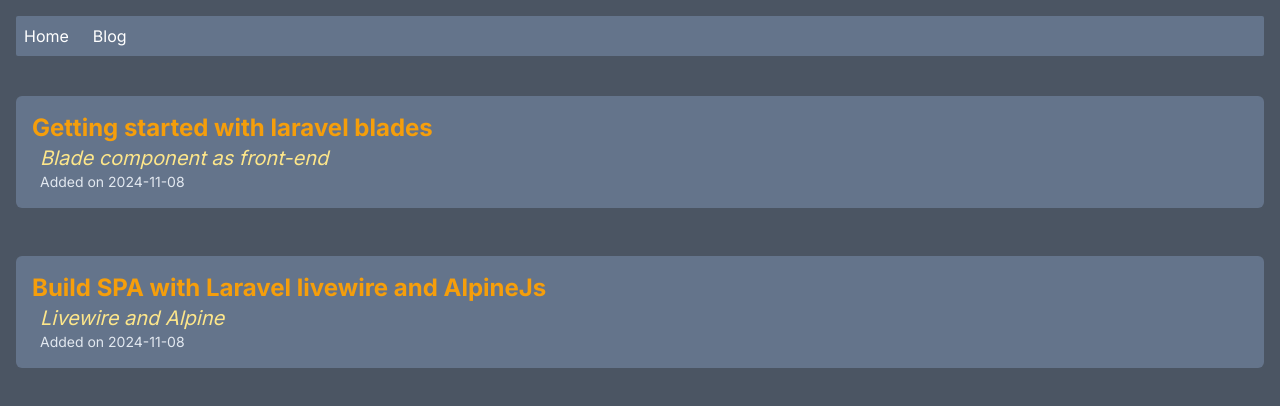
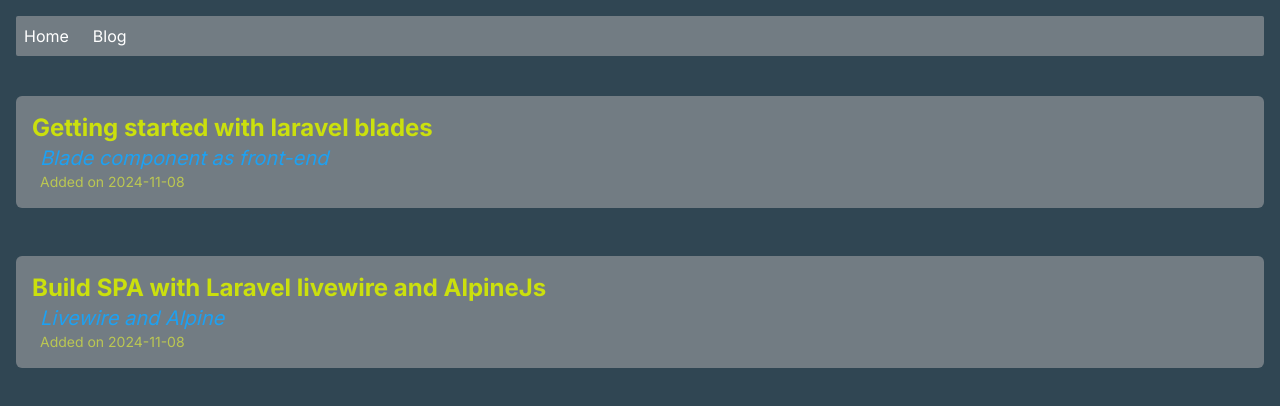
Before and after one commit to dissanayakeG/PortFolio, a Next.js app: page /blog in a window 1280 px wide. Shown: the top 406 px of the page. Built offline with nearby package versions, Linux system fonts and the light colour scheme; a web font is replaced by a local one.

Commit message:
theme changes

```diff
--- a/app/blog/page.tsx
+++ b/app/blog/page.tsx
@@ -7,17 +7,17 @@
 	const postPreview = postMetaData.map((post, index) => (
 		<div
 			key={index}
-			className="w-full flex flex-col justify-start bg-slate-500 p-4 rounded-md my-6"
+			className="w-full flex flex-col justify-start bg-theme-light p-4 rounded-md my-6"
 		>
 			<Link href={`/blog/${post.slug}`}>
-				<h2 className="text-xl md:text-2xl text-amber-500 font-bold">
+				<h2 className="text-xl md:text-2xl text-secondary-dark font-bold">
 					{post.title}
 				</h2>
 			</Link>
-			<h2 className="pl-2 text-ls md:text-xl text-amber-200 italic">
+			<h2 className="pl-2 text-ls md:text-xl text-primary italic">
 				{post.subtitle}
 			</h2>
-			<p className="pl-2 text-sm md:text-md text-slate-200">{`Added on ${post.date}`}</p>
+			<p className="pl-2 text-sm md:text-md text-secondary-light">{`Added on ${post.date}`}</p>
 		</div>
 	));
 	return <div className="flex flex-col">{postPreview}</div>;
--- a/app/layout.tsx
+++ b/app/layout.tsx
@@ -9,7 +9,7 @@
 }) {
 	return (
 		<html lang="en" >
-			<body className={`${inter.className} antialiased bg-gray-600 p-4`}>
+			<body className={`${inter.className} antialiased bg-theme-dark p-4`}>
 				<div className="flex flex-col">
 					<Nav />
 					{children}
--- a/app/ui/nav.tsx
+++ b/app/ui/nav.tsx
@@ -1,13 +1,13 @@
 export default function Nav() {
 	return (
-		<ul className="flex p-2 bg-slate-500 w-full rounded-sm mb-4">
+		<ul className="flex p-2 bg-theme-light w-full rounded-sm mb-4">
 			<li className="mr-6">
-				<a className="text-white hover:text-amber-300" href="/">
+				<a className="text-white hover:text-secondary" href="/">
 					Home
 				</a>
 			</li>
 			<li className="mr-6">
-				<a className="text-white hover:text-amber-300" href="/blog">
+				<a className="text-white hover:text-secondary" href="/blog">
 					Blog
 				</a>
 			</li>
--- a/app/ui/partials/button.tsx
+++ b/app/ui/partials/button.tsx
@@ -1,6 +1,6 @@
 export default function Button({ text }: { text: string }) {
 	return (
-		<button className="p-2 bg-slate-200 rounded-sm hover:bg-slate-500">
+		<button className="p-2 bg-theme-dark rounded-sm hover:bg-theme">
 			{text}
 		</button>
 	);
--- a/app/ui/partials/techCard.tsx
+++ b/app/ui/partials/techCard.tsx
@@ -1,7 +1,7 @@
 import Image from "next/image";
 export default function TechCard({ src, alt }: { src: string; alt: string }) {
 	return (
-		<div className="flex items-center justify-centers hover:bg-blue-100 p-4 rounded-md">
+		<div className="flex items-center justify-centers hover:bg-theme p-4 rounded-md">
 			<Image src={src} alt={alt} width={60} height={60} />
 		</div>
 	);
--- a/tailwind.config.ts
+++ b/tailwind.config.ts
@@ -12,17 +12,21 @@
         '13': 'repeat(13, minmax(0, 1fr))',
       },
       colors: {
-        blue: {
-          400: '#2589FE',
-          500: '#0070F3',
-          600: '#2F6FEB',
+        // primary: '#1DA1F2', //bg-primary
+        theme: {
+          DEFAULT: '#dce0e2', // bg-primary
+          light: '#727c83',   // bg-primary-light
+          dark: '#304653',    // bg-primary-dark
         },
-      },
-    },
-    keyframes: {
-      shimmer: {
-        '100%': {
-          transform: 'translateX(100%)',
+        primary: {
+          DEFAULT: '#1DA1F2', // bg-primary
+          light: '#3683b3',   // bg-primary-light
+          dark: '#1e6b9b',    // bg-primary-dark
+        },
+        secondary: {
+          DEFAULT: '#c1d31c', // bg-secondary
+          light: '#bbc752',   // bg-secondary-light
+          dark: '#cbe00d',    // bg-secondary-dark
         },
       },
     },
```
